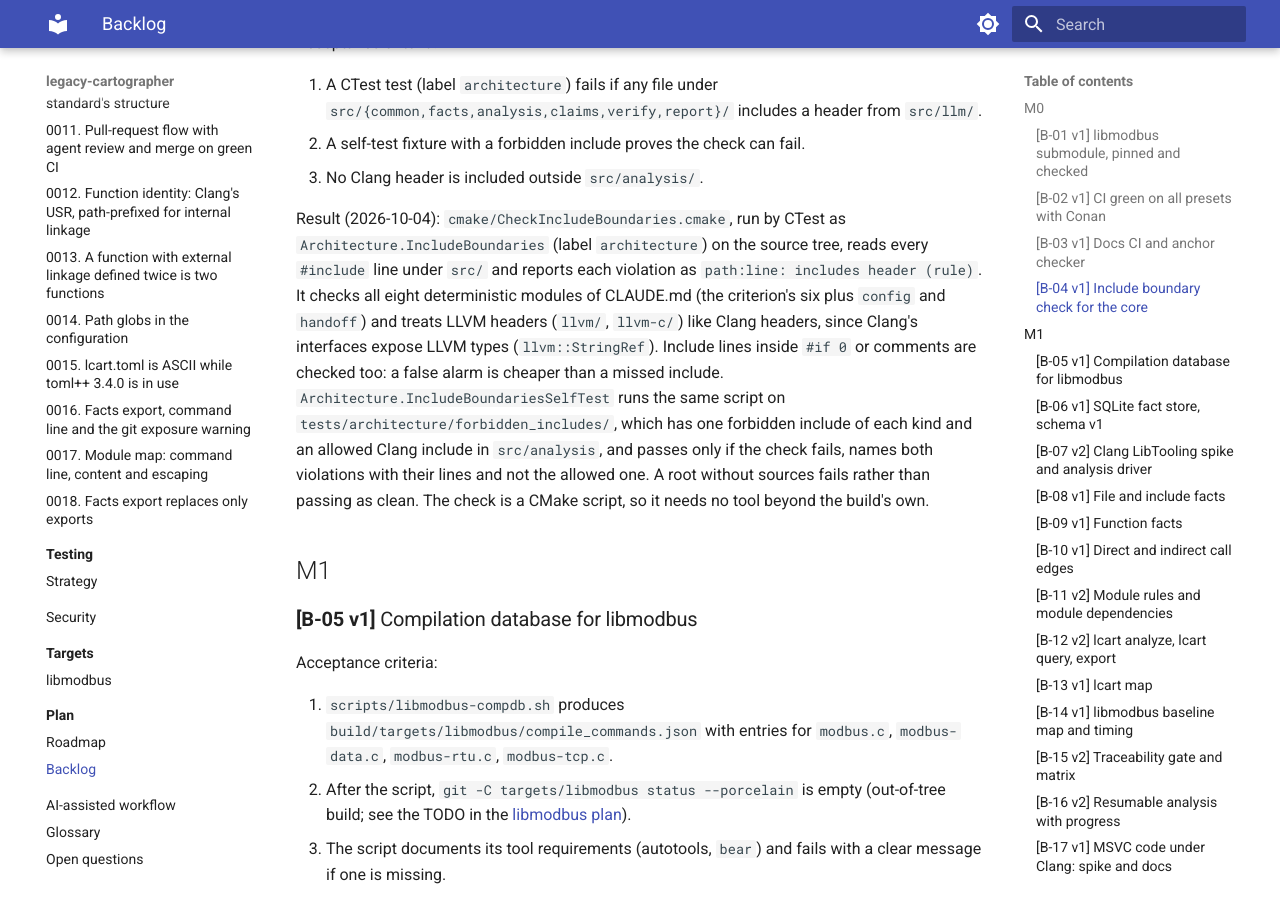
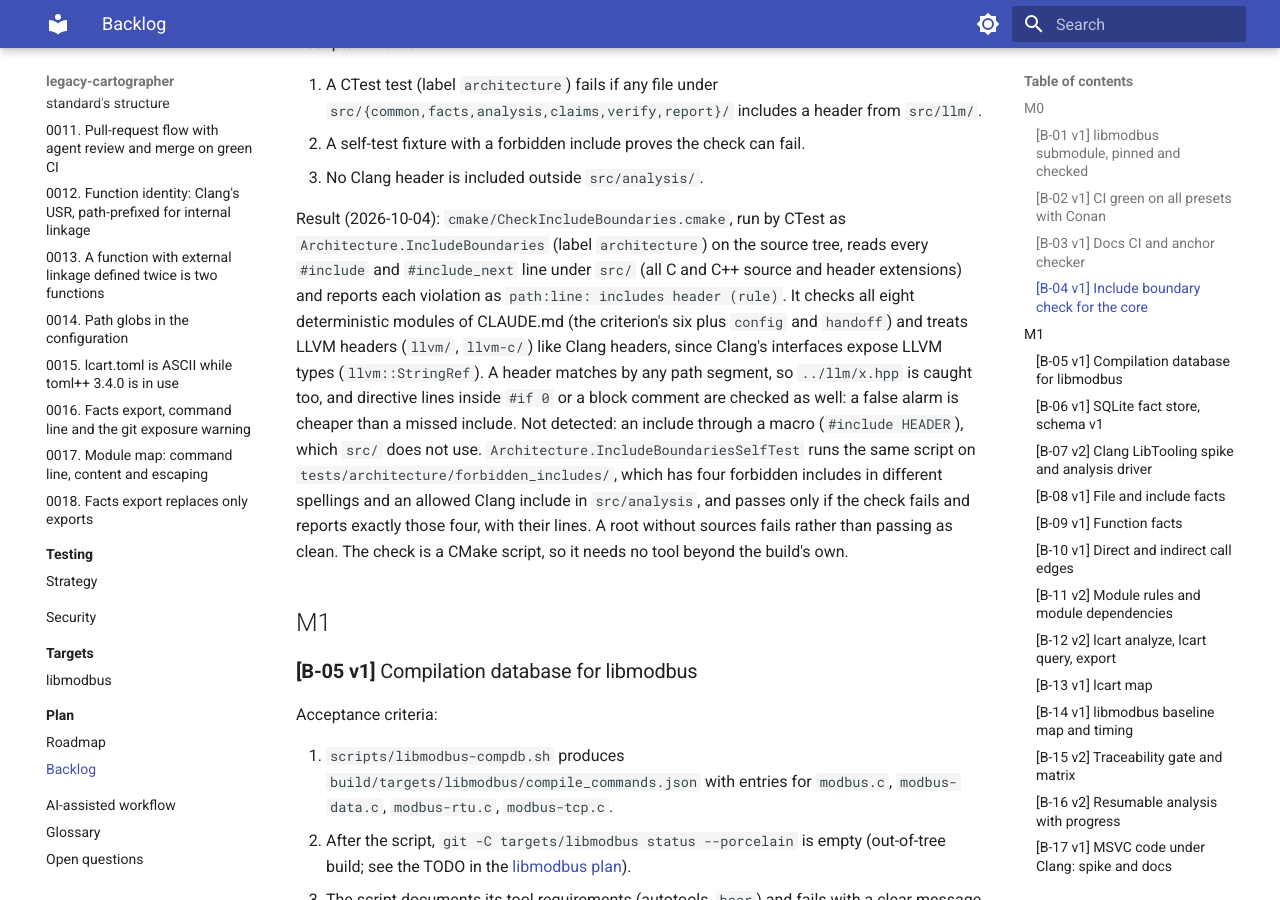
Before and after one commit to Tomek52/legacy-cartographer, an MkDocs documentation site: the page built from docs/plan/backlog.md, in a window 1280 px wide and 900 px high, scrolled down 2490 px. Built offline with MkDocs 1.6.1 and Material for MkDocs 9.7.7, drawn with Linux system fonts in a browser that asks for light colours.

Commit message:
test(cmake): catch other include spellings, cite anchors (B-04)
Review: `../llm/x.hpp`, `#include_next` and .cc/.hh-style files slipped
past the check. Headers now match by any path segment, the directive
regex takes include_next, and every C/C++ extension is scanned. The
self-test covers the new spellings and requires exactly the expected
number of reports. The tests cite their anchors (Verifies:); comments
say what is and is not checked (macro includes are not).

Backlog: B-04

Co-Authored-By: Claude Opus 5.5 <noreply@anthropic.com>
Claude-Session: https://claude.ai/code/session_01Sn6UD6WxmmXBAgKToBQUdD

```diff
--- a/docs/plan/backlog.md
+++ b/docs/plan/backlog.md
@@ -78,17 +78,21 @@ Acceptance criteria:
 
 Result (2026-10-04): `cmake/CheckIncludeBoundaries.cmake`, run by CTest as
 `Architecture.IncludeBoundaries` (label `architecture`) on the source tree,
-reads every `#include` line under `src/` and reports each violation as
+reads every `#include` and `#include_next` line under `src/` (all C and C++
+source and header extensions) and reports each violation as
 `path:line: includes header (rule)`. It checks all eight deterministic
 modules of CLAUDE.md (the criterion's six plus `config` and `handoff`) and
 treats LLVM headers (`llvm/`, `llvm-c/`) like Clang headers, since Clang's
-interfaces expose LLVM types (`llvm::StringRef`). Include lines inside
-`#if 0` or comments are checked too: a false alarm is cheaper than a missed
-include. `Architecture.IncludeBoundariesSelfTest` runs the same script on
-`tests/architecture/forbidden_includes/`, which has one forbidden include of
-each kind and an allowed Clang include in `src/analysis`, and passes only if
-the check fails, names both violations with their lines and not the allowed
-one. A root without sources fails rather than passing as clean. The check
+interfaces expose LLVM types (`llvm::StringRef`). A header matches by any
+path segment, so `../llm/x.hpp` is caught too, and directive lines inside
+`#if 0` or a block comment are checked as well: a false alarm is cheaper
+than a missed include. Not detected: an include through a macro
+(`#include HEADER`), which `src/` does not use.
+`Architecture.IncludeBoundariesSelfTest` runs the same script on
+`tests/architecture/forbidden_includes/`, which has four forbidden includes
+in different spellings and an allowed Clang include in `src/analysis`, and
+passes only if the check fails and reports exactly those four, with their
+lines. A root without sources fails rather than passing as clean. The check
 is a CMake script, so it needs no tool beyond the build's own.
 
 ## M1
```
Also changed, not shown: 4 other files.
